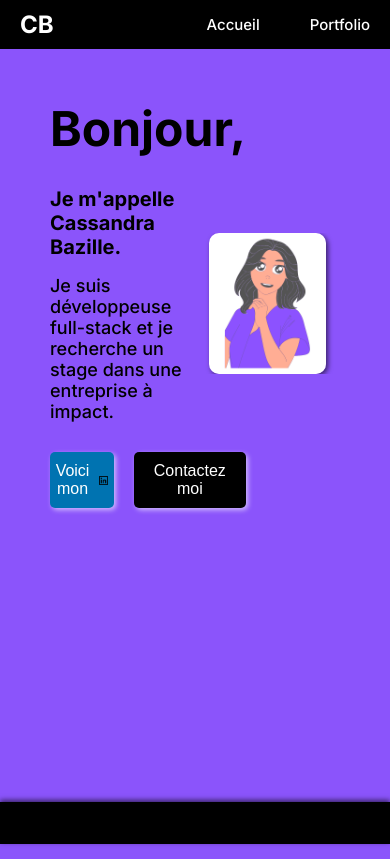
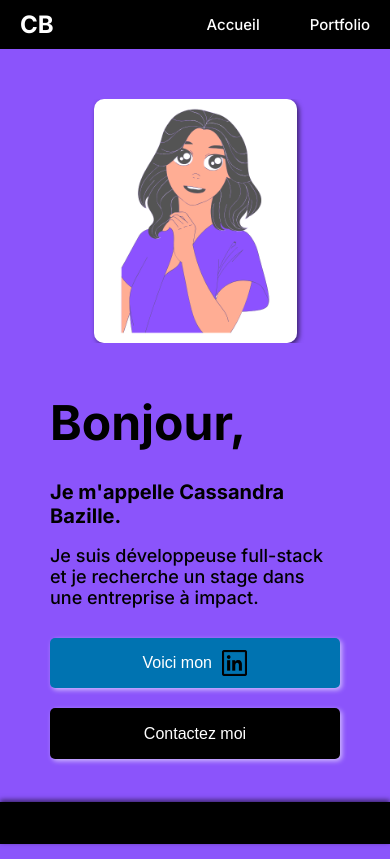
Before and after one commit to cassandrabazille/portfoliosite, a plain HTML site: page index.html in a window 390 px wide. Drawn offline with Linux system fonts and the light colour scheme.

Commit message:
responsive

```diff
--- a/index.html
+++ b/index.html
@@ -21,6 +21,10 @@
     </header>
     <main>
         <section id="S1" class="intro">
+            <div class="intro-image" id="introImage">
+                <img src="Images/illustrationdeveloppeuse.png" alt="Image de profil">
+                <div class="speech-bubble" id="speechBubble">Et je suis très motivée ! 🔥</div>
+            </div>
             <div class="intro-text">
                 <h1>Bonjour,</h1> <br> <h2>Je m'appelle Cassandra Bazille.</h2>
                 <p>Je suis développeuse full-stack et je recherche un stage dans une entreprise à impact. </p>
@@ -29,10 +33,7 @@
                     <button class="contactbutton"> <a href="mailto:bazillecassandra@gmail.com"> Contactez moi </a> </button>
                    </div>
                 </div>
-            <div class="intro-image" id="introImage">
-                <img src="Images/illustrationdeveloppeuse.png" alt="Image de profil">
-                <div class="speech-bubble" id="speechBubble">Et je suis très motivée ! 🔥</div>
-            </div>
+
 
         </section>
     </main>
--- a/style.css
+++ b/style.css
@@ -50,8 +50,8 @@ nav a {
 }
 
 .intro-text {
-    max-width: 50%;
-
+    max-width: auto;
+    margin: 5rem
 }
 
 .intro-text h1 {
@@ -94,12 +94,13 @@ button:hover {
 }
 
 .intro-image img {
-    width: 30vw;
+    width: auto;
     height: auto;
     border-radius: 10px;
     box-shadow: 2px 2px 5px rgba(0, 0, 0, 0.6);
     display: block;
     transition: transform 0.5s ease-in-out;
+    margin: 5rem
 }
 
 .speech-bubble {
@@ -155,7 +156,6 @@ button:hover {
 
 .shape-rectangle {
     background-color: white; /* Tomato */
-    width: 50%;
     height: 40vh; /* Height as a percentage of the viewport height */
     margin: 20px;
     box-sizing: border-box; /* Include padding and border in the element's total width and height */
@@ -258,3 +258,47 @@ li {
 h2 {
     font-size: 2.0rem
 }
+
+@media (max-width: 768px) {
+
+    .intro {
+        display: flex;
+        flex-direction: column;
+
+    }
+    .intro-text {
+        width: 100%;
+
+    }
+
+    .intro-image img {
+        max-width: 70%;
+        margin: 0;
+    }
+
+    .rowbox {
+        height: auto;
+        display: flex;
+        flex-direction: column;
+    }
+    .column1, .column2, .column3 {
+        width: 100%;
+    }
+
+    .github img {
+        width: 100%
+    }
+
+    .buttons {
+        display: flex;
+        flex-direction: column;
+        gap: 0
+    }
+
+    .linkedinbutton, .contactbutton {
+        height: 6vh
+    }
+
+
+
+}
```
